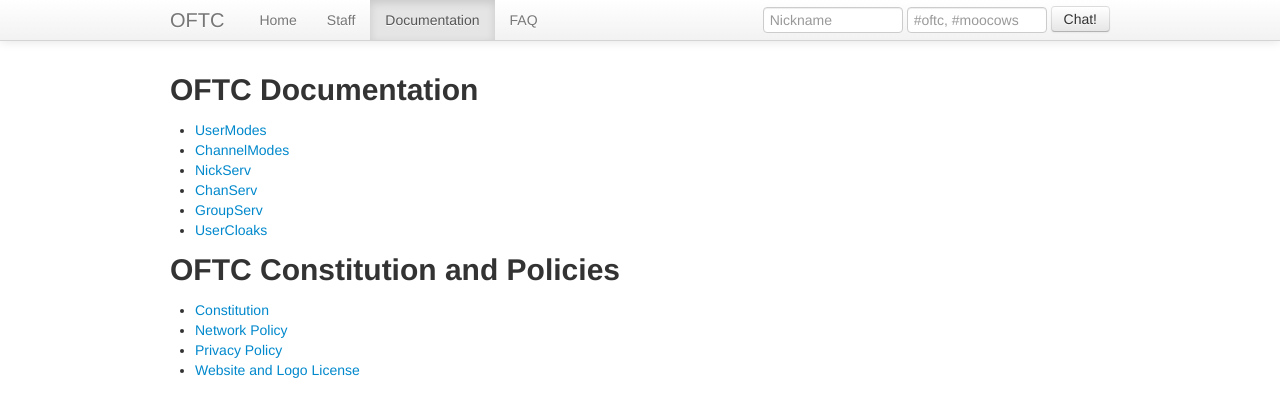
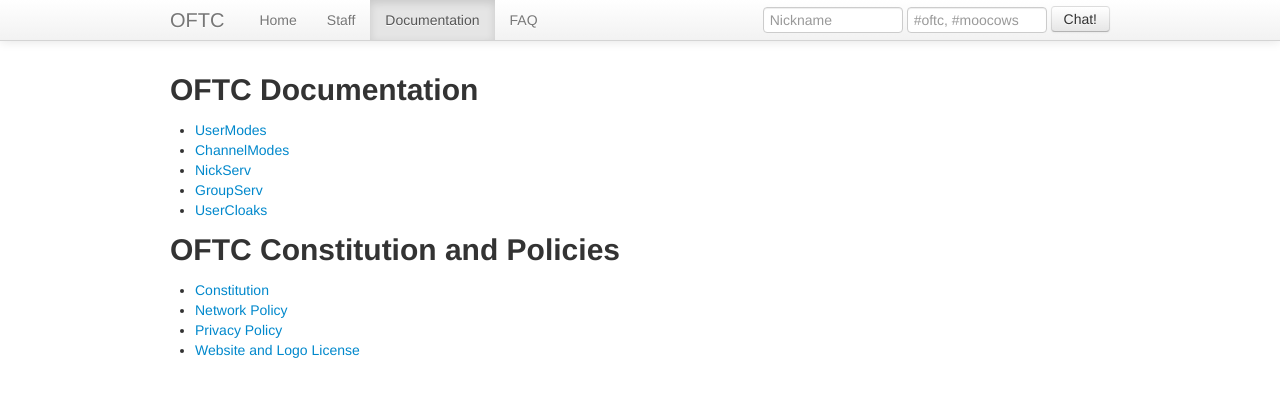
Before and after one commit to oftc/oftc-web, a Jekyll site: the page built from documentation.md, in a window 1280 px wide. Shown: the top 417 px of the page. Built offline with Jekyll 4.4.1, drawn with Linux system fonts in a browser that asks for light colours.

Commit message:
Fix broken documentation links
Spotted by Davide Gerhard, thanks!

```diff
--- a/documentation.md
+++ b/documentation.md
@@ -6,8 +6,7 @@ title: Documentation
 
  * [UserModes](/UserModes/)
  * [ChannelModes](/ChannelModes/)
- * [NickServ](/NickServ/)
- * [ChanServ](/ChanServ/)
+ * [NickServ](/NickServ/CertFP/)
  * [GroupServ](/GroupServ/)
  * [UserCloaks](/UserCloaks/)
 
```
